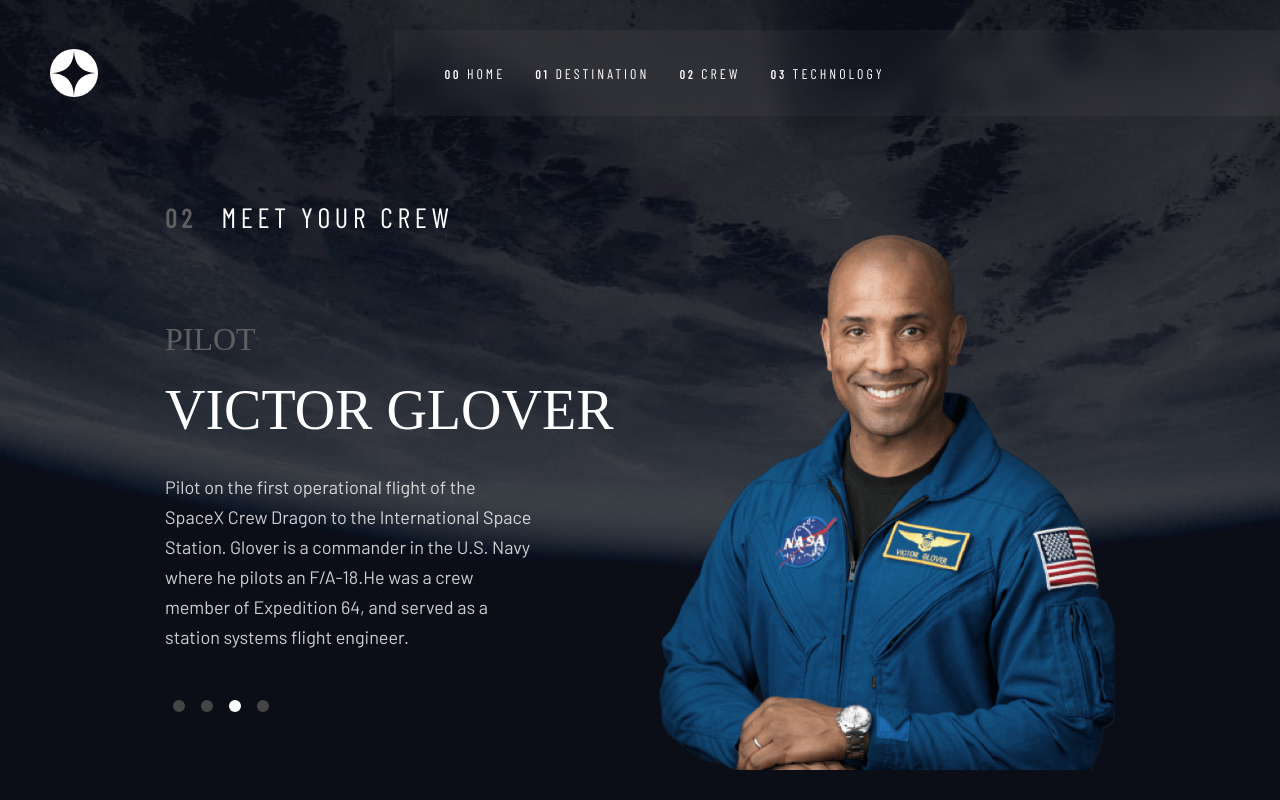
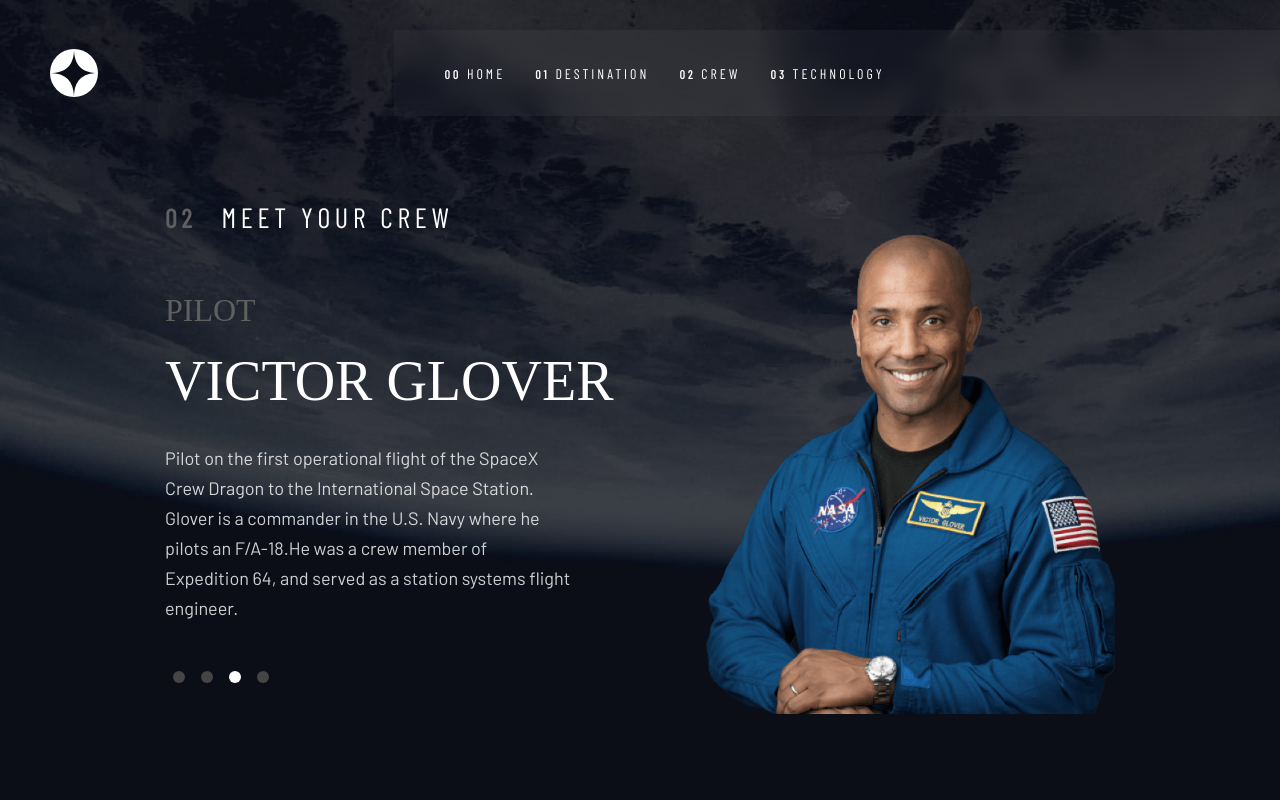
Before and after one commit to GabrielaPaula-dev/space-tourism, a React (Vite) app: page /Crew/Pilot in a window 1280 px wide. Built offline with nearby package versions, Linux system fonts and the light colour scheme; a web font is replaced by a local one.

Commit message:
arrumando o responsivo

```diff
--- a/src/pages/crew/index.jsx
+++ b/src/pages/crew/index.jsx
@@ -92,22 +92,16 @@ const Container = styled.div`
   min-width: 75%;
   align-items: center;
   img {
-    height: 67vh;
+    max-height: 480px;
   }
   @media (min-width: 1800px) {
     justify-content: space-around;
-    gap:100px;
+    gap: 100px;
     img {
-      scale:1.1;
-      margin-top:150px;
+      min-height: 600px;
+      margin-top: 150px;
     }
   }
-  @media (min-width: 1500px) {
-    img{
-      scale: 0.9;
-    }
-  }
-
   @media (max-width: 850px) {
     flex-direction: column;
     text-align: center;
--- a/src/pages/destinations/index.jsx
+++ b/src/pages/destinations/index.jsx
@@ -84,7 +84,7 @@ const Main = styled.main`
   @media (min-width: 1600px) {
     display: flex;
     flex-direction: column;
-    padding-top: 250px;
+    padding-top: 200px;
     gap: 200px;
   }
   @media (max-width: 1280px) {
```
